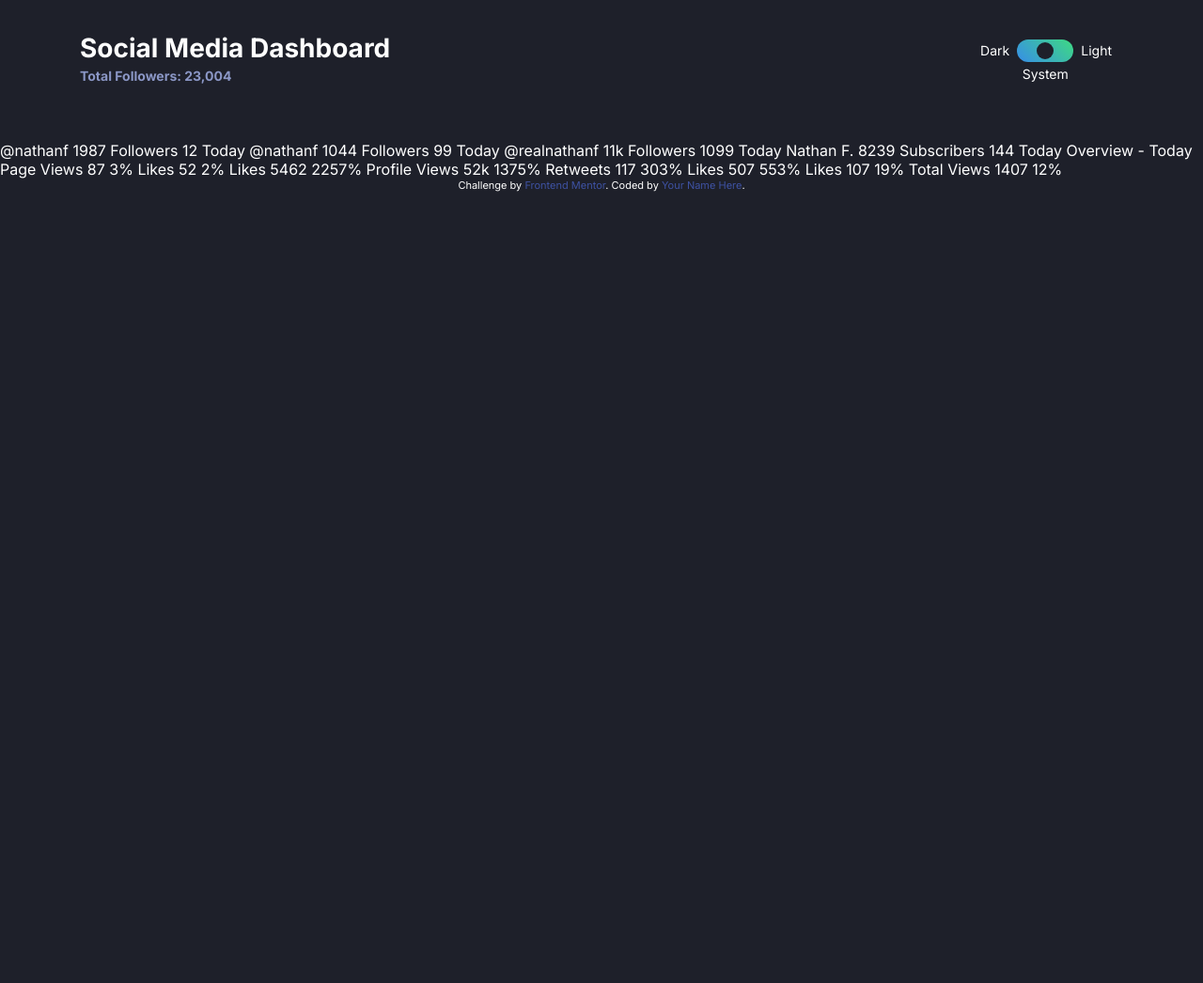
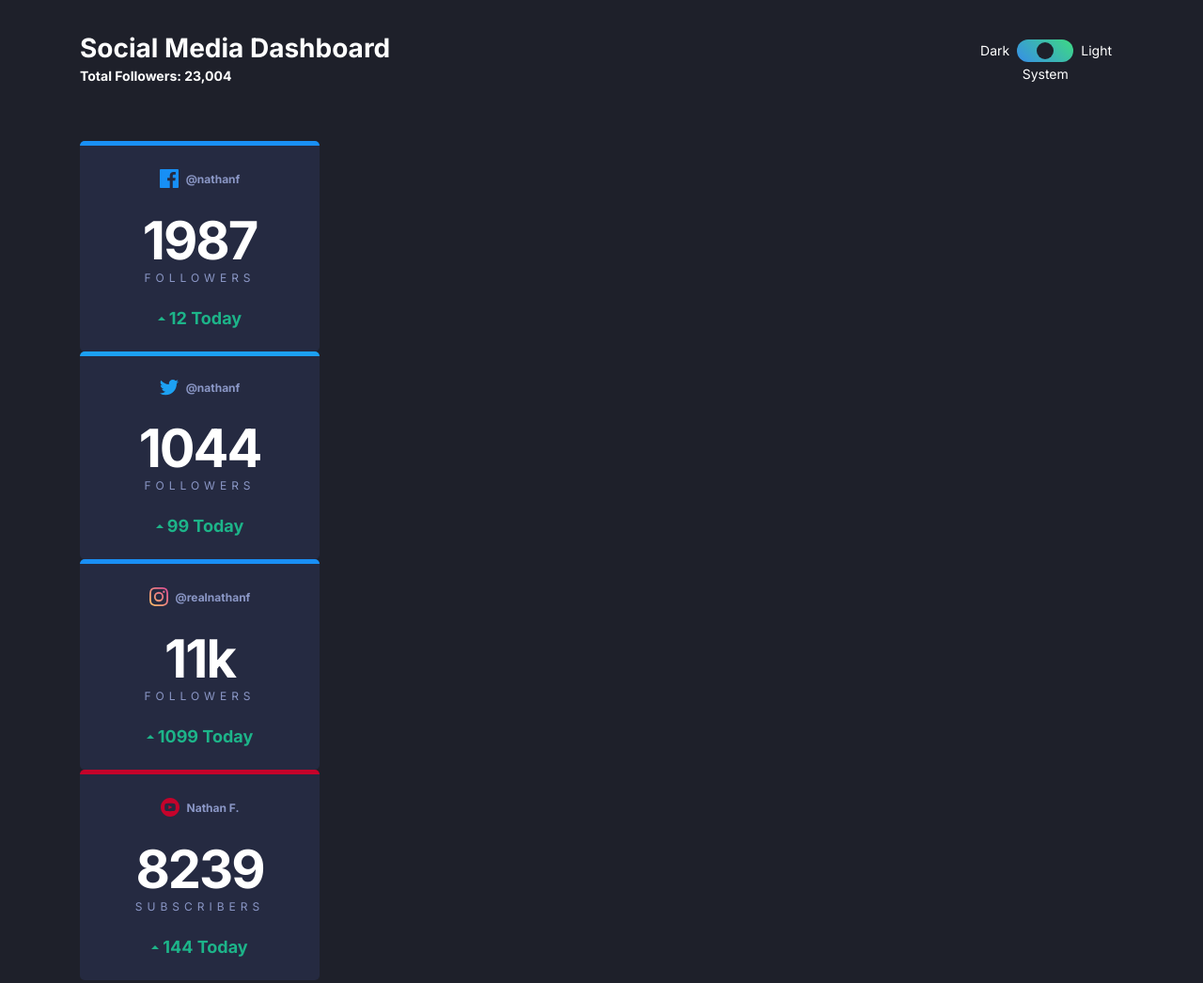
Before and after one commit to ClementMadiot/Social_Media_Dashboard_Dark-light-toggle_Javascript, a website: page index.html in a window 1280 px wide. Shown: the top 1046 px of the page at 94% size. Before the commit the page ends 800 px from the top, so only its background shows below. Drawn offline with Linux system fonts and the light colour scheme.

Commit message:
add first facebook card style

```diff
--- a/app/scss/components/card.scss
+++ b/app/scss/components/card.scss
@@ -1,5 +1,83 @@
 @use '../util' as *;
 
-.card{
-  padding: rem(20);
+.card {
+  background-color: var(--dark-card);
+  color: var(--dark-text1);
+  width: rem(255);
+  text-align: center;
+  padding: rem(25);
+  border-radius: rem(5);
+  &__platform {
+    display: flex;
+    justify-content: center;
+    align-items: center;
+    margin-bottom: rem(28);
+  }
+  &--facebook {
+    @extend .card;
+    border-top: rem(5) solid var(--facebook);
+  }
+  &--twitter {
+    @extend .card;
+    border-top: rem(5) solid var(--twitter);
+  }
+  &--instagram {
+    @extend .card;
+    border-top: rem(5) solid var(--facebook);
+  }
+  &--youtube {
+    @extend .card;
+    border-top: rem(5) solid var(--youtube);
+  }
+  &__icon {
+    margin-right: rem(8);
+  }
+  &__username {
+    font-size: rem(12);
+    font-weight: bold;
+  }
+  &__followers {
+    margin-bottom: rem(25);
+  }
+  &__count {
+    color: var(--light-bg);
+    font-weight: 700;
+    letter-spacing: rem(-2);
+    line-height: 1;
+    margin-bottom: rem(4);
+    &--big {
+      @extend .card__count;
+      font-size: rem(56);
+    }
+    &--small {
+      @extend .card__count;
+    }
+  }
+  &__label {
+    font-size: rem(12);
+    font-weight: 400;
+    color: var(--dark-text1);
+    text-transform: uppercase;
+    letter-spacing: rem(5);
+  }
+  &__change {
+    display: flex;
+    justify-content: center;
+    align-items: center;
+    font-size: rem(18);
+    font-weight: 700;
+    &--up {
+      @extend .card__change;
+      color: var(--limegreen);
+    }
+    &--down {
+      @extend .card__change;
+      color: var(--brightred);
+    }
+    img {
+      margin-right: rem(4);
+    }
+    &__number {
+    }
+  }
 }
--- a/app/scss/globals/boilerplate.scss
+++ b/app/scss/globals/boilerplate.scss
@@ -12,5 +12,5 @@ body {
   margin: 0;
   font-family: var(--font-inter);
   background-color: var(--dark-bg);
-  color: var(--dark-test2);
+  color: var(--dark-text2);
 }
--- a/app/scss/globals/colors.scss
+++ b/app/scss/globals/colors.scss
@@ -12,11 +12,11 @@
   --dark-bg:hsl(230, 17%, 14%);
   --dark-top-bg:hsl(232, 19%, 15%);
   --dark-card:hsl(228, 28%, 20%);
-  --dark-test1:hsl(228, 34%, 66%);
-  --dark-test2:hsl(0, 0%, 100%);
+  --dark-text1:hsl(228, 34%, 66%);
+  --dark-text2:hsl(0, 0%, 100%);
   --light-bg:hsl(0, 0%, 100%);
   --light-top-bg:hsl(225, 100%, 98%);
   --light-card:hsl(227, 47%, 96%);
-  --light-test1:hsl(228, 12%, 44%);
-  --light-test2:hsl(230, 17%, 14%);
+  --light-text1:hsl(228, 12%, 44%);
+  --light-text2:hsl(230, 17%, 14%);
 }
--- a/index.html
+++ b/index.html
@@ -58,9 +58,89 @@
       </fieldset>
     </header>
     <main>
-      <section></section>
-      @nathanf 1987 Followers 12 Today @nathanf 1044 Followers 99 Today
-      @realnathanf 11k Followers 1099 Today Nathan F. 8239 Subscribers 144 Today
+      <section class="container">
+        <!-- Facebook-card  -->
+        <div class="card--facebook">
+          <div class="card__platform">
+            <img
+              class="card__icon"
+              src="images/icon-facebook.svg"
+              alt="facebook"
+            />
+
+            <div class="card__username">@nathanf</div>
+          </div>
+          <div class="card__followers">
+            <div class="card__count--big">1987</div>
+            <div class="card__label">Followers</div>
+          </div>
+          <div class="card__change--up">
+            <img src="images/icon-up.svg" alt="up arrow" />
+            <div class="card__number">12 Today</div>
+          </div>
+        </div>
+        <!-- Twitter-card  -->
+        <div class="card--twitter">
+          <div class="card__platform">
+            <img
+              class="card__icon"
+              src="images/icon-twitter.svg"
+              alt="twitter"
+            />
+
+            <div class="card__username">@nathanf</div>
+          </div>
+          <div class="card__followers">
+            <div class="card__count--big">1044</div>
+            <div class="card__label">Followers</div>
+          </div>
+          <div class="card__change--up">
+            <img src="images/icon-up.svg" alt="up arrow" />
+            <div class="card__number">99 Today</div>
+          </div>
+        </div>
+        <!-- Instagram-card  -->
+
+        <div class="card--instagram">
+          <div class="card__platform">
+            <img
+              class="card__icon"
+              src="images/icon-instagram.svg"
+              alt="instagram"
+            />
+
+            <div class="card__username">@realnathanf</div>
+          </div>
+          <div class="card__followers">
+            <div class="card__count--big">11k</div>
+            <div class="card__label">Followers</div>
+          </div>
+          <div class="card__change--up">
+            <img src="images/icon-up.svg" alt="up arrow" />
+            <div class="card__number">1099 Today</div>
+          </div>
+        </div>
+        <!-- Youtube-card -->
+        <div class="card--youtube">
+          <div class="card__platform">
+            <img
+              class="card__icon"
+              src="images/icon-youtube.svg"
+              alt="youtube"
+            />
+
+            <div class="card__username">Nathan F.</div>
+          </div>
+          <div class="card__followers">
+            <div class="card__count--big">8239</div>
+            <div class="card__label">Subscribers</div>
+          </div>
+          <div class="card__change--up">
+            <img src="images/icon-up.svg" alt="up arrow" />
+            <div class="card__number">144 Today</div>
+          </div>
+        </div>
+      </section>
       Overview - Today Page Views 87 3% Likes 52 2% Likes 5462 2257% Profile
       Views 52k 1375% Retweets 117 303% Likes 507 553% Likes 107 19% Total Views
       1407 12%
```
Also changed, not shown: dist/style.css, 1 other file. Lines whose indentation alone changed are shown as unchanged.
